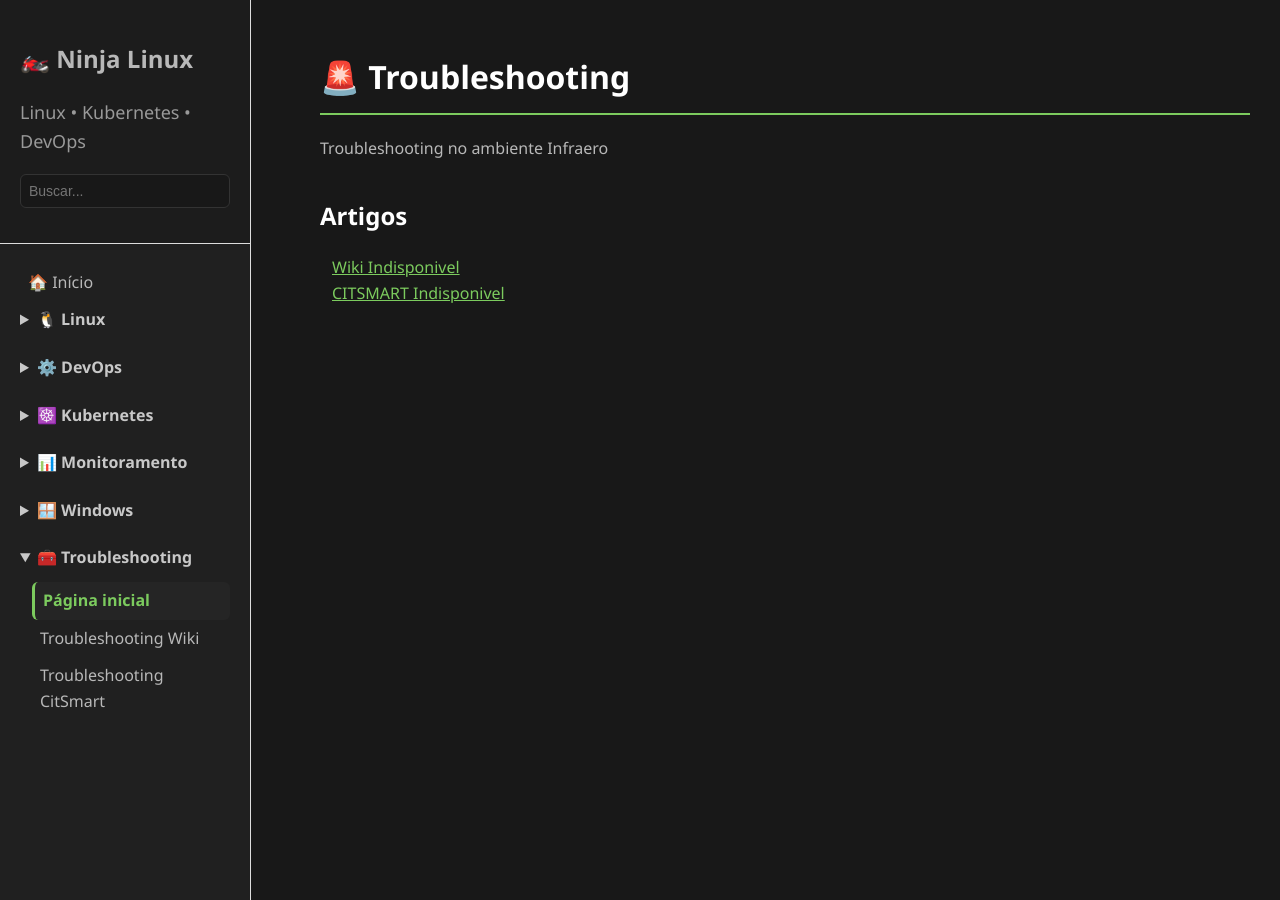
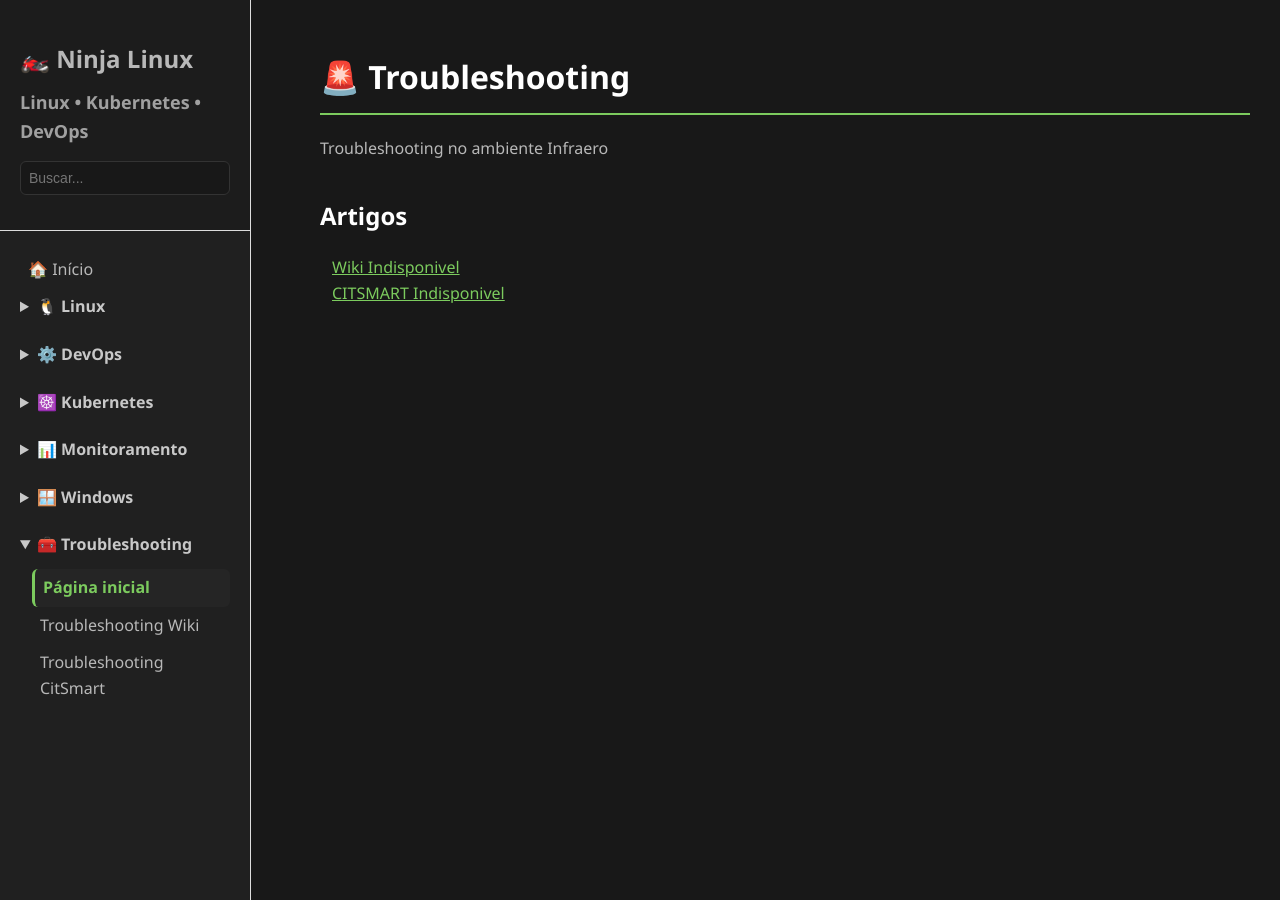
Before and after one commit to joaopedros111/ninja-linux, a Jekyll site: the page built from troubleshooting/index.md, in a window 1280 px wide. Built offline with Jekyll 4.4.1, drawn with Linux system fonts in a browser that asks for light colours.

```diff
--- a/assets/css/style.css
+++ b/assets/css/style.css
@@ -258,7 +258,9 @@
 }
 
 .sidebar-subtitle {
+    margin-top: -10px;
+    margin-bottom: 15px;
     font-size: 18px;
-    font-weight: 500;
-    color: #999;
+    font-weight: 600;
+    color: #a0a0a0;
 }
```
